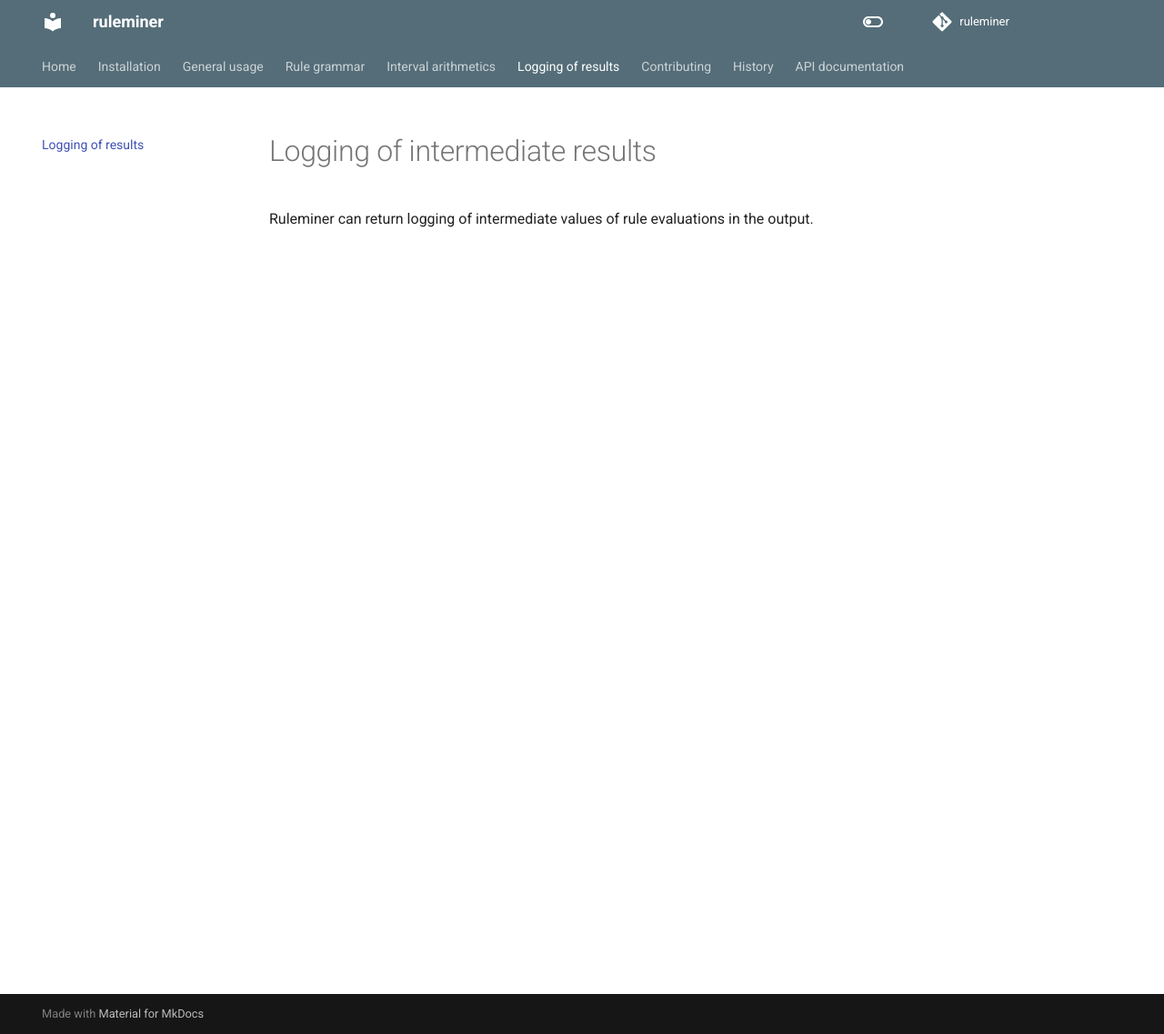
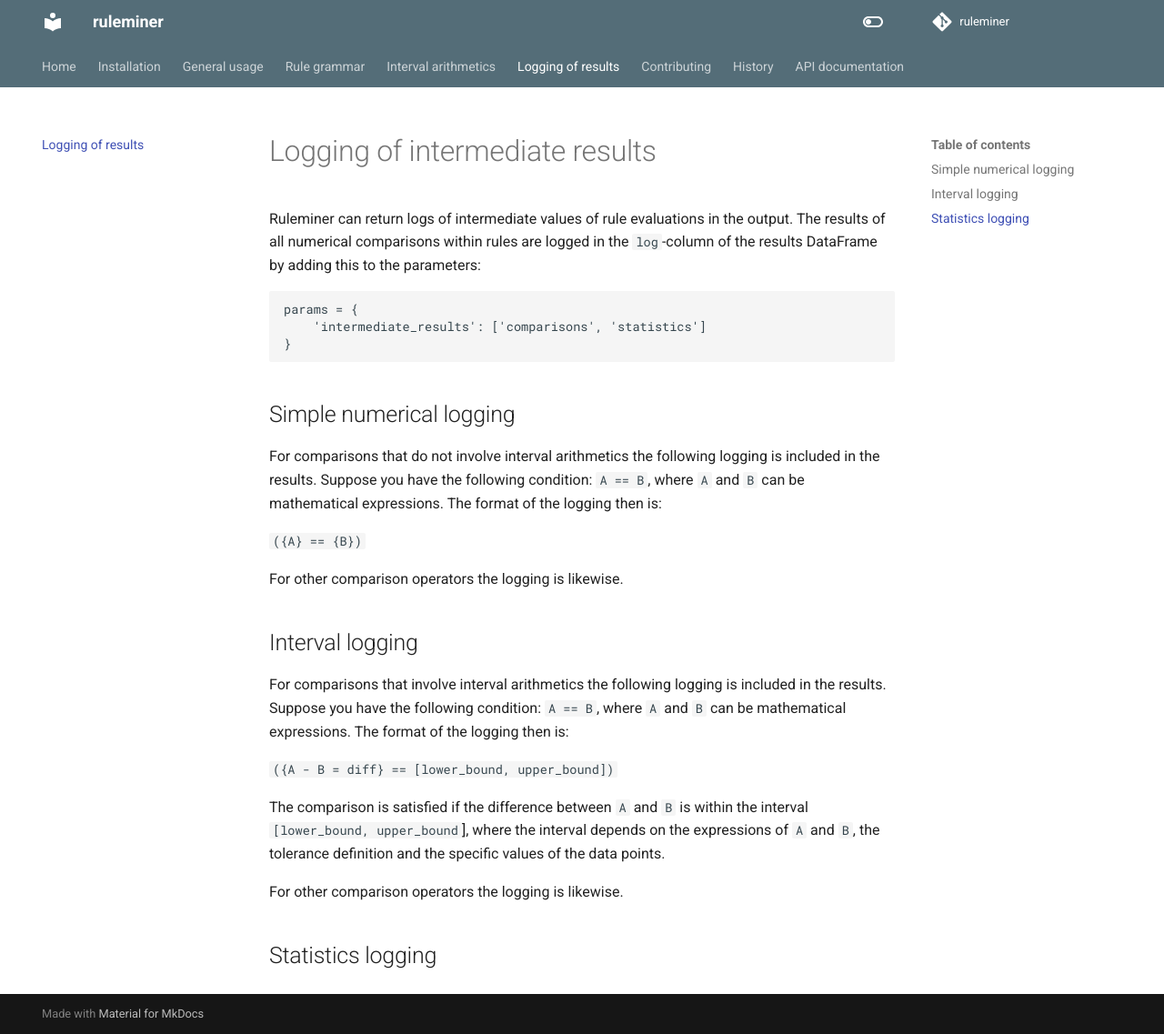
Before and after one commit to wjwillemse/ruleminer, an MkDocs documentation site: the page built from docs/logging.md, in a window 1280 px wide and 1137 px high. Shown: the whole window at 91% size. Built offline with MkDocs 1.6.1 and Material for MkDocs 9.7.7, drawn with Linux system fonts in a browser that asks for light colours; comment, search, counter and statistics services are not loaded.

Commit message:
updated to v0.3.12

````diff
--- a/docs/logging.md
+++ b/docs/logging.md
@@ -1,3 +1,28 @@
 # Logging of intermediate results
 
-Ruleminer can return logging of intermediate values of rule evaluations in the output.
+Ruleminer can return logs of intermediate values of rule evaluations in the output. The results of all numerical comparisons within rules are logged in the `log`-column of the results DataFrame by adding this to the parameters:
+
+```python
+params = {
+    'intermediate_results': ['comparisons', 'statistics']
+}
+```
+## Simple numerical logging
+
+For comparisons that do not involve interval arithmetics the following logging is included in the results. Suppose you have the following condition: `A == B`, where `A` and `B` can be mathematical expressions. The format of the logging then is:
+
+`({A} == {B})`
+
+For other comparison operators the logging is likewise.
+
+## Interval logging
+
+For comparisons that involve interval arithmetics the following logging is included in the results. Suppose you have the following condition: `A == B`, where `A` and `B` can be mathematical expressions. The format of the logging then is:
+
+`({A - B = diff} == [lower_bound, upper_bound])`
+
+The comparison is satisfied if the difference between `A` and `B` is within the interval `[lower_bound, upper_bound`], where the interval depends on the expressions of `A` and `B`, the tolerance definition and the specific values of the data points.
+
+For other comparison operators the logging is likewise.
+
+## Statistics logging
--- a/pyproject.toml
+++ b/pyproject.toml
@@ -1,6 +1,6 @@
 [project]
 name = "ruleminer"
-version = "0.3.11"
+version = "0.3.12"
 description = "Python package to mine association rules in datasets"
 authors = [{name = "Willem Jan Willemse", email = "w.j.willemse@freedom.nl"}]
 license = "MIT/X"
````
Also changed, not shown: docs/history.md (+2 -4 lines), 1 other file.
